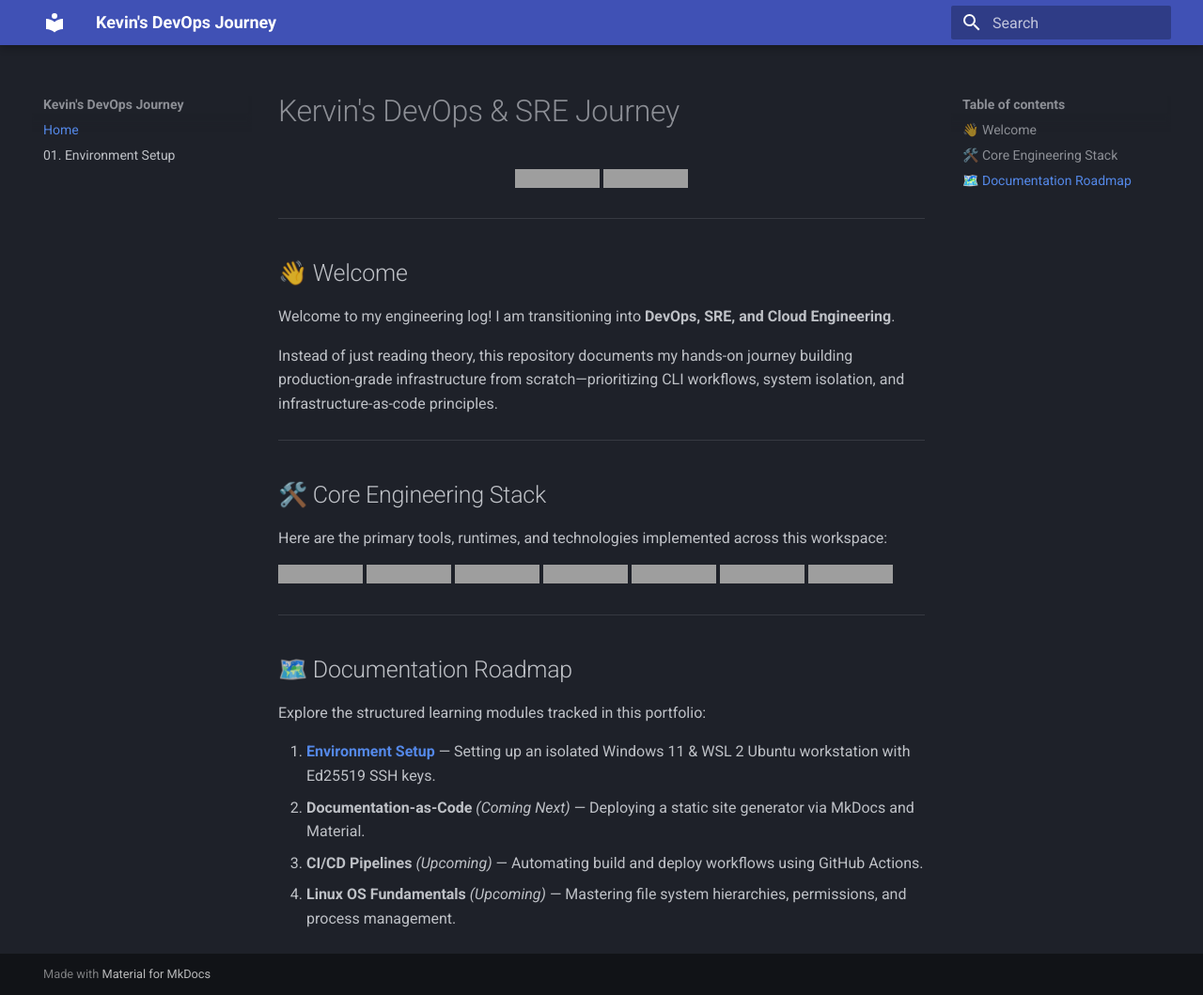
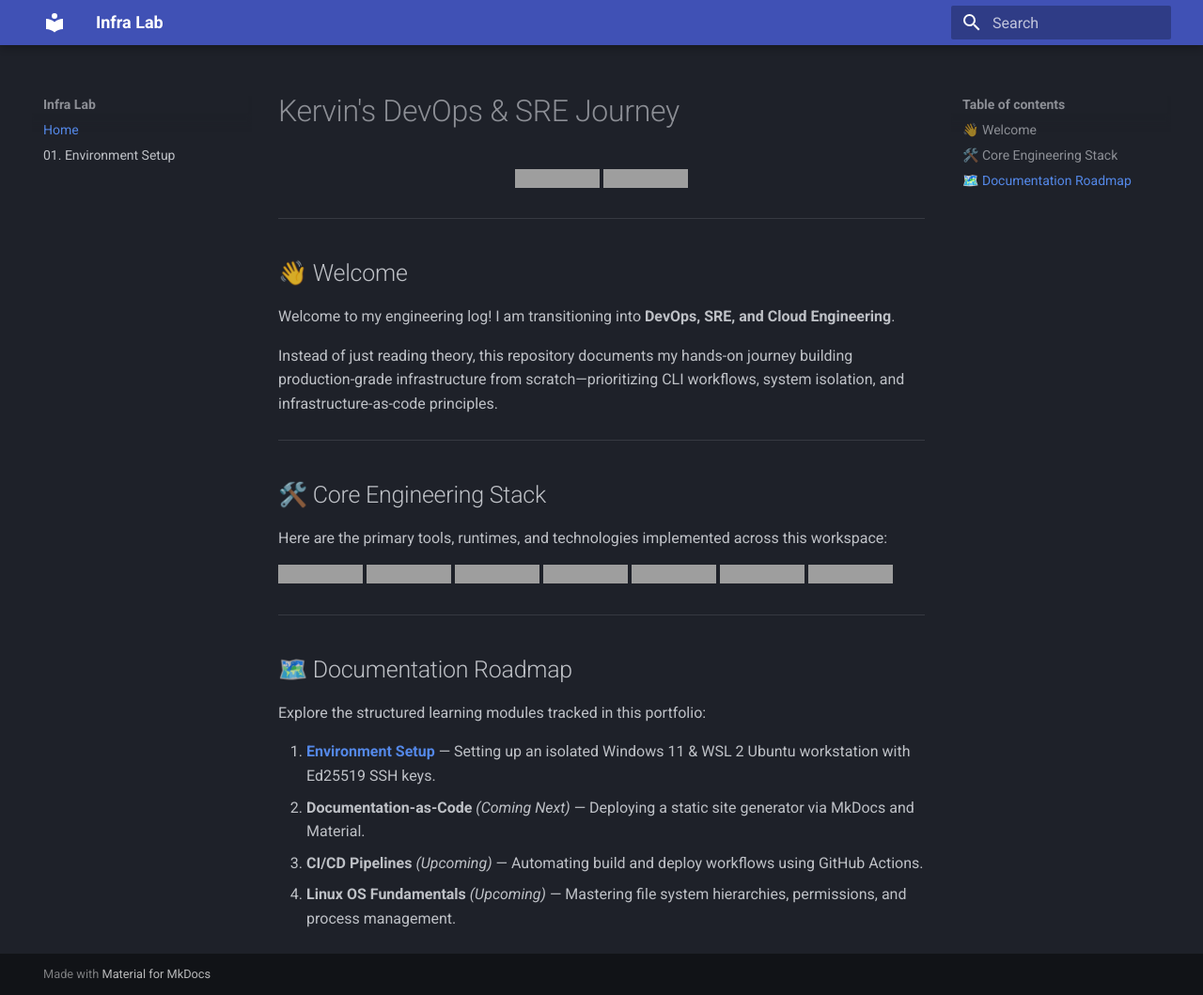
Before and after one commit to kevzkip/DevOps-Journey, an MkDocs documentation site: the page built from docs/00-index.md, in a window 1280 px wide and 1059 px high. Shown: the whole window at 94% size. Built offline with MkDocs 1.6.1 and Material for MkDocs 9.7.7, drawn with Linux system fonts in a browser that asks for light colours; grey boxes are pictures that could not be loaded.

Commit message:
chore: rename site to infra-lab, update site_url for new repo

```diff
--- a/mkdocs.yml
+++ b/mkdocs.yml
@@ -1,5 +1,5 @@
-site_name: Kevin's DevOps Journey
-site_url: https://kevzkip.github.io/DevOps-Journey/
+site_name: Infra Lab
+site_url: https://kevzkip.github.io/infra-lab/
 site_author: Kevin
 
 theme:
```
